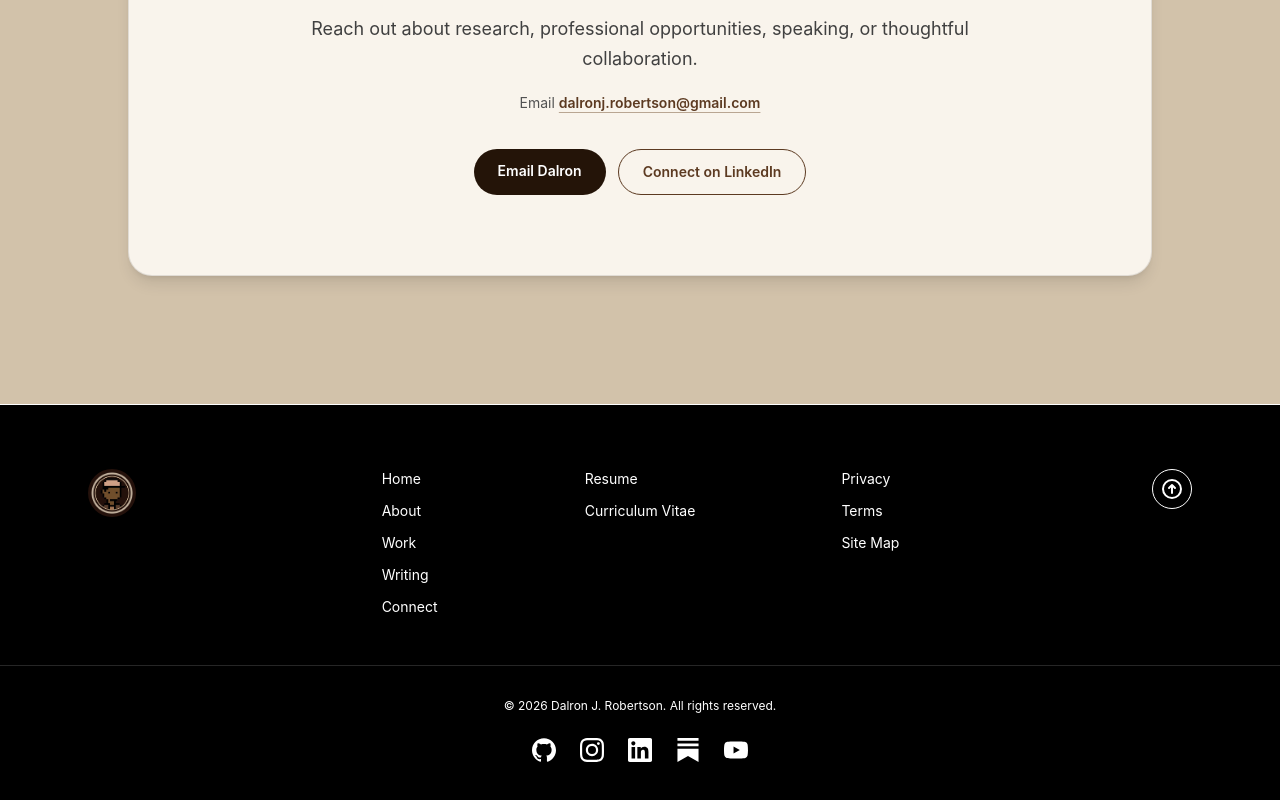
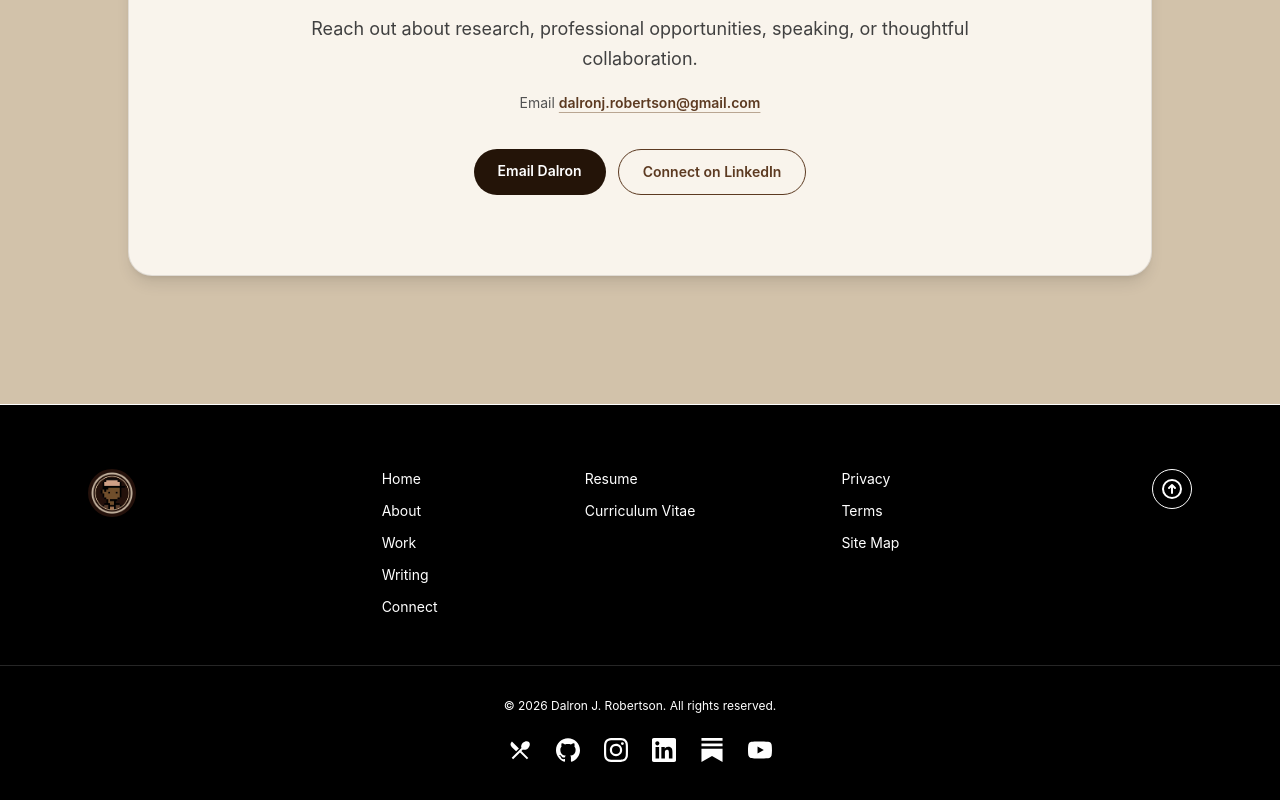
Before and after one commit to AGuyNamedDJ/Personal-Website, a Next.js app: page / in a window 1280 px wide. Shown: the part 3001-3801 px from the top of the page. Built offline with nearby package versions, Linux system fonts and the light colour scheme.

Commit message:
Add Beli profile to footer

```diff
--- a/src/components/Footer.jsx
+++ b/src/components/Footer.jsx
@@ -9,6 +9,7 @@ import {
   SiSubstack,
   SiYoutube
 } from "react-icons/si";
+import { MdRestaurantMenu } from "react-icons/md";
 import { HiOutlineArrowCircleUp } from "react-icons/hi";
 
 export default function Footer() {
@@ -70,6 +71,9 @@ export default function Footer() {
       <div className="mt-12 border-t border-neutral-800 pt-8 text-center">
         <p className="mb-6 text-xs text-white">© {new Date().getFullYear()} Dalron J. Robertson. All rights reserved.</p>
         <div className="flex justify-center gap-6 text-white">
+          <a href="https://beliapp.co/profile/dalronrobertson" target="_blank" rel="noopener noreferrer" aria-label="Beli" title="Beli: @dalronrobertson" className="hover:opacity-90 active:opacity-50 transition-opacity">
+            <MdRestaurantMenu size={24} />
+          </a>
           <a href="https://github.com/AGuyNamedDJ" target="_blank" rel="noopener noreferrer" aria-label="GitHub" className="hover:opacity-90 active:opacity-50 transition-opacity">
             <SiGithub size={24} />
           </a>
```
